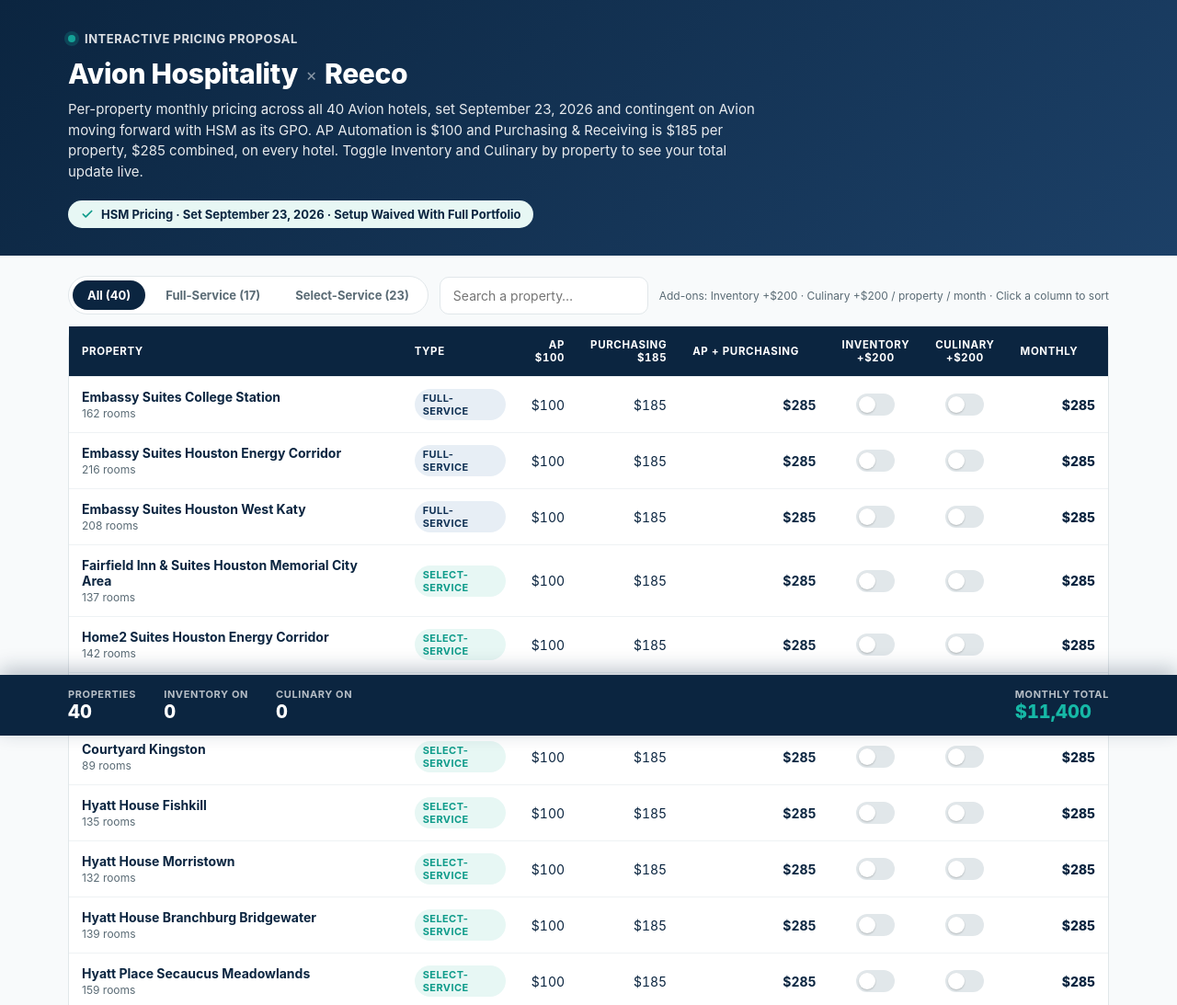
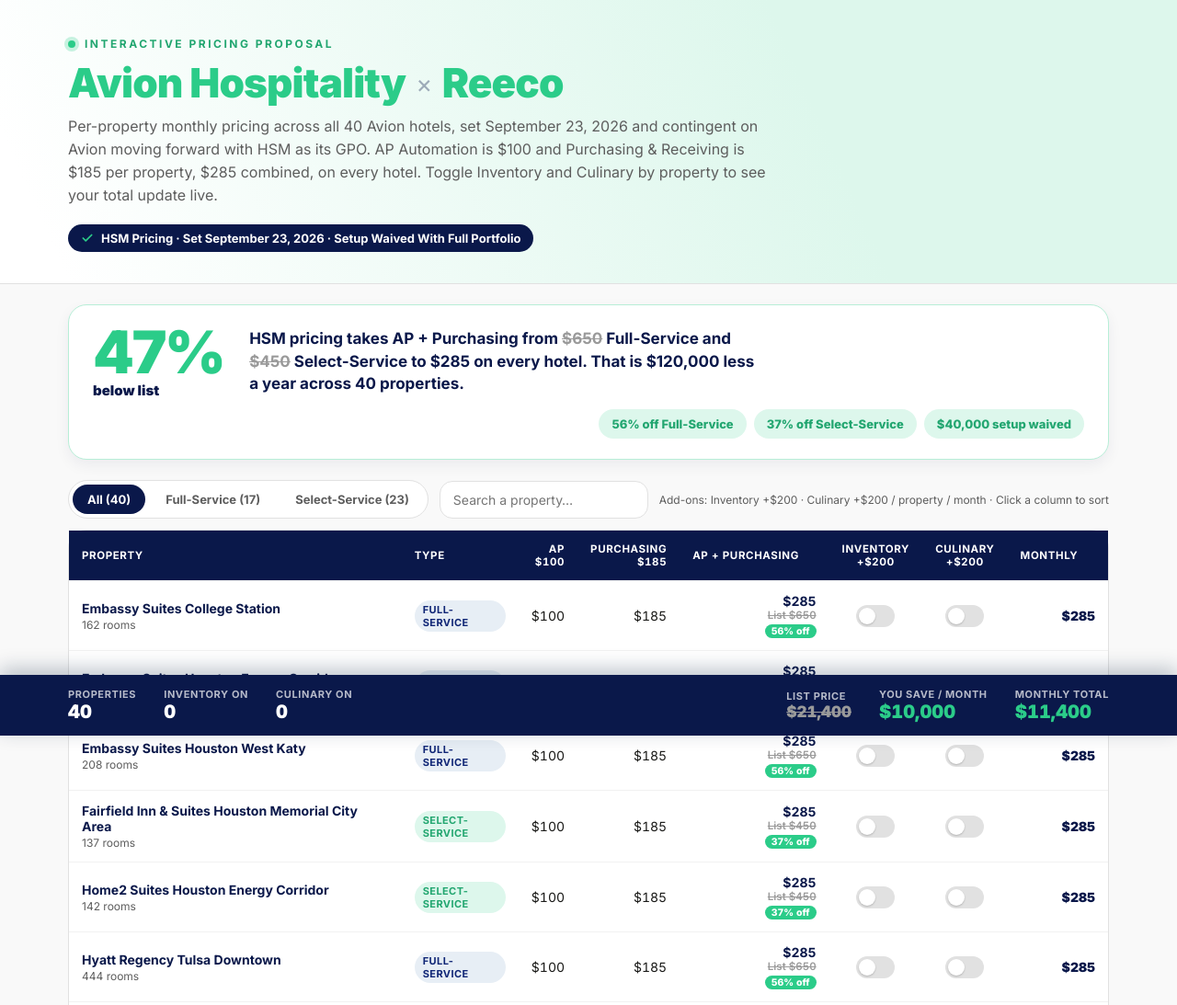
Before and after one commit to zanders-commits/avion-dsr, a plain HTML site: page uploads/AVION_~1.HTM in a window 1280 px wide. Shown: the top 1093 px of the page at 92% size. Drawn offline with Linux system fonts and the light colour scheme.

Commit message:
Pricing tool: Control Room colors, list vs HSM savings emphasis

```diff
--- a/uploads/AVION_~1.HTM
+++ b/uploads/AVION_~1.HTM
@@ -4,31 +4,32 @@
 <meta charset="UTF-8">
 <meta name="viewport" content="width=device-width, initial-scale=1.0">
 <title>Avion Hospitality × Reeco | Per-Property Pricing</title>
+<link rel="preconnect" href="https://fonts.googleapis.com"><link href="https://fonts.googleapis.com/css2?family=Inter:wght@400;500;600;700;800;900&display=swap" rel="stylesheet">
 <style>
 :root{
-  --navy-900:#0B2540; --navy-800:#103154; --navy-700:#1C4067;
-  --mint-700:#0E9B8A; --mint-600:#16B8A6; --mint-100:#E7F7F4; --mint-50:#F2FBFA;
-  --stone-50:#F8FAFB; --stone-100:#EEF2F4; --stone-200:#E1E7EA; --stone-700:#5A6B75;
-  --white:#fff; --ink:#0B2540; --strike:#9AA7AE;
-  --radius-lg:14px; --radius:10px;
-  --fw-regular:400; --fw-medium:500; --fw-bold:700; --fw-black:800;
-  --font-sans:-apple-system,BlinkMacSystemFont,"Segoe UI",Inter,Roboto,Helvetica,Arial,sans-serif;
+  --navy-900:#0A184A; --navy-800:#102676; --navy-700:#1B2F7A;
+  --mint-700:#22A670; --mint-600:#2BCC89; --mint-100:#DDF7EC; --mint-50:#F2FCF8;
+  --stone-50:#F9F9F9; --stone-100:#F1F1F1; --stone-200:#E1E1E1; --stone-700:#5D5D5D;
+  --white:#fff; --ink:#1A1A18; --strike:#9A9A9A;
+  --radius-lg:20px; --radius:14px;
+  --fw-regular:400; --fw-medium:500; --fw-bold:700; --fw-black:900;
+  --font-sans:Inter,-apple-system,BlinkMacSystemFont,"Segoe UI",Roboto,Helvetica,Arial,sans-serif;
 }
 *{box-sizing:border-box}
 body{margin:0;font-family:var(--font-sans);color:var(--ink);background:var(--stone-50);-webkit-font-smoothing:antialiased;padding-bottom:84px}
 .wrap{max-width:1180px;margin:0 auto;padding:0 24px}
-.top{background:linear-gradient(135deg,var(--navy-900),var(--navy-700));color:#fff;padding:34px 0 30px}
+.top{background:linear-gradient(246deg,#DDF7EC 31.45%,#FFFFFF 94.73%);color:var(--navy-900);padding:40px 0 34px;border-bottom:1px solid var(--stone-200)}
 .top .wrap{display:flex;flex-direction:column;gap:6px}
-.brandline{display:flex;align-items:center;gap:10px;font-size:13px;letter-spacing:.5px;opacity:.85;text-transform:uppercase;font-weight:var(--fw-bold)}
-.dot{width:8px;height:8px;border-radius:50%;background:var(--mint-600);box-shadow:0 0 0 4px rgba(22,184,166,.25)}
-h1{margin:6px 0 4px;font-size:30px;font-weight:var(--fw-black);letter-spacing:-.01em}
-h1 em{font-style:normal;opacity:.5;font-weight:var(--fw-regular);font-size:.62em;margin:0 .12em;vertical-align:.18em}
-.sub{font-size:15px;opacity:.9;max-width:760px;line-height:1.5}
-.discount-badge{display:inline-flex;align-items:center;gap:8px;background:var(--mint-100);color:var(--navy-900);font-weight:var(--fw-bold);font-size:13px;padding:7px 14px;border-radius:999px;margin-top:14px;width:max-content;max-width:100%}
-.discount-badge svg{width:14px;height:14px;color:var(--mint-700);flex:none}
+.brandline{display:flex;align-items:center;gap:10px;font-size:12px;letter-spacing:2.5px;color:var(--mint-700);text-transform:uppercase;font-weight:var(--fw-bold)}
+.dot{width:8px;height:8px;border-radius:50%;background:var(--mint-600);box-shadow:0 0 0 4px rgba(43,204,137,.25)}
+h1{margin:6px 0 6px;font-size:44px;font-weight:var(--fw-black);letter-spacing:-.02em;color:var(--mint-600);line-height:1.05}
+h1 em{font-style:normal;opacity:.35;color:var(--navy-900);font-weight:var(--fw-regular);font-size:.62em;margin:0 .12em;vertical-align:.18em}
+.sub{font-size:16px;color:var(--stone-700);max-width:760px;line-height:1.55}
+.discount-badge{display:inline-flex;align-items:center;gap:8px;background:var(--navy-900);color:#fff;font-weight:var(--fw-bold);font-size:13px;padding:7px 14px;border-radius:100px;margin-top:14px;width:max-content;max-width:100%}
+.discount-badge svg{width:14px;height:14px;color:var(--mint-600);flex:none}
 .controls{display:flex;flex-wrap:wrap;gap:12px;align-items:center;margin:22px 0 12px}
-.filters{display:flex;gap:6px;background:var(--white);border:1px solid var(--stone-200);border-radius:999px;padding:4px}
-.filters button{border:none;background:none;font:inherit;font-size:13px;font-weight:var(--fw-bold);color:var(--stone-700);padding:8px 16px;border-radius:999px;cursor:pointer}
+.filters{display:flex;gap:6px;background:var(--white);border:1px solid var(--stone-200);border-radius:100px;padding:4px}
+.filters button{border:none;background:none;font:inherit;font-size:13px;font-weight:var(--fw-bold);color:var(--stone-700);padding:8px 16px;border-radius:100px;cursor:pointer}
 .filters button.active{background:var(--navy-900);color:#fff}
 .search{flex:1;min-width:220px}
 .search input{width:100%;padding:11px 14px;border:1px solid var(--stone-200);border-radius:var(--radius);font:inherit;font-size:14px}
@@ -50,7 +51,7 @@
 tbody tr:hover{background:var(--mint-50)}
 .pname{font-weight:var(--fw-bold);color:var(--navy-900)}
 .pmeta{font-size:12px;color:var(--stone-700);margin-top:2px}
-.tag{display:inline-block;font-size:11px;font-weight:var(--fw-bold);padding:3px 9px;border-radius:999px;text-transform:uppercase;letter-spacing:.4px}
+.tag{display:inline-block;font-size:11px;font-weight:var(--fw-bold);padding:3px 9px;border-radius:100px;text-transform:uppercase;letter-spacing:.4px}
 .tag.F{background:#E7EEF5;color:var(--navy-800)}
 .tag.L{background:var(--mint-100);color:var(--mint-700)}
 .num{text-align:right;font-variant-numeric:tabular-nums}
@@ -58,7 +59,7 @@
 .ctr{text-align:center}
 .switch{position:relative;display:inline-block;width:42px;height:24px}
 .switch input{opacity:0;width:0;height:0}
-.slider{position:absolute;cursor:pointer;inset:0;background:var(--stone-200);transition:.2s;border-radius:999px}
+.slider{position:absolute;cursor:pointer;inset:0;background:var(--stone-200);transition:.2s;border-radius:100px}
 .slider:before{content:"";position:absolute;height:18px;width:18px;left:3px;top:3px;background:#fff;transition:.2s;border-radius:50%;box-shadow:0 1px 2px rgba(0,0,0,.2)}
 .switch input:checked+.slider{background:var(--mint-600)}
 .switch input:checked+.slider:before{transform:translateX(18px)}
@@ -70,8 +71,18 @@
 .setup-strip b{color:var(--navy-900)}
 .strike{color:var(--strike);text-decoration:line-through;font-weight:var(--fw-bold)}
 .free{color:var(--mint-700);font-weight:var(--fw-black)}
-.waiver-pill{display:inline-flex;align-items:center;gap:7px;background:var(--navy-900);color:#fff;font-weight:var(--fw-bold);font-size:12.5px;padding:8px 14px;border-radius:999px}
+.waiver-pill{display:inline-flex;align-items:center;gap:7px;background:var(--navy-900);color:#fff;font-weight:var(--fw-bold);font-size:12.5px;padding:8px 14px;border-radius:100px}
 .waiver-pill svg{width:13px;height:13px;color:var(--mint-600);flex:none}
+.stat .v.was{color:#9A9A9A;text-decoration:line-through;font-size:17px}
+.save-banner{display:flex;flex-wrap:wrap;gap:14px 28px;align-items:center;margin-top:22px;padding:22px 26px;background:#fff;border:1px solid #B7EED7;border-radius:20px;box-shadow:0 6px 16px rgba(10,24,74,.06)}
+.save-banner .big{font-size:64px;font-weight:900;color:var(--mint-600);letter-spacing:-.04em;line-height:.9}
+.save-banner .big small{display:block;font-size:15px;color:var(--navy-900);letter-spacing:0;margin-top:6px}
+.save-banner .txt{font-size:17px;font-weight:700;color:var(--navy-900);line-height:1.45;max-width:560px}
+.save-banner .txt s{color:#9A9A9A}
+.save-banner .chips{display:flex;flex-wrap:wrap;gap:8px;margin-left:auto}
+.save-banner .chip{background:var(--mint-100);color:var(--mint-700);font-weight:800;font-size:13px;padding:8px 14px;border-radius:100px}
+.was-list{display:block;font-size:11.5px;color:#9A9A9A;text-decoration:line-through;font-weight:600}
+.offp{display:inline-block;font-size:10.5px;font-weight:800;color:#fff;background:var(--mint-600);padding:1px 7px;border-radius:100px;margin-top:3px}
 .summary{position:fixed;left:0;right:0;bottom:0;background:var(--navy-900);color:#fff;box-shadow:0 -6px 22px rgba(11,37,64,.28);z-index:20}
 .summary .wrap{display:flex;flex-wrap:wrap;align-items:center;gap:30px;padding:14px 24px}
 .stat .k{font-size:11px;text-transform:uppercase;letter-spacing:.6px;opacity:.7;font-weight:var(--fw-bold)}
@@ -102,6 +113,11 @@
 </header>
 
 <div class="wrap">
+  <div class="save-banner">
+    <div class="big">47%<small>below list</small></div>
+    <div class="txt">HSM pricing takes AP + Purchasing from <s>$650</s> Full-Service and <s>$450</s> Select-Service to $285 on every hotel. That is $120,000 less a year across 40 properties.</div>
+    <div class="chips"><span class="chip">56% off Full-Service</span><span class="chip">37% off Select-Service</span><span class="chip">$40,000 setup waived</span></div>
+  </div>
   <div class="controls">
     <div class="filters">
       <button data-f="all" class="active">All (40)</button>
@@ -152,6 +168,8 @@
     <div class="stat"><div class="k">Inventory On</div><div class="v" id="s-inv">0</div></div>
     <div class="stat"><div class="k">Culinary On</div><div class="v" id="s-cul">0</div></div>
     <div class="spacer"></div>
+    <div class="stat"><div class="k">List Price</div><div class="v was" id="s-list">$0</div></div>
+    <div class="stat"><div class="k">You Save / Month</div><div class="v mint" id="s-save">$0</div></div>
     <div class="stat"><div class="k">Monthly Total</div><div class="v mint" id="s-monthly">$0</div></div>
   </div>
 </div>
@@ -201,7 +219,9 @@
 ["Hilton DFW Lakes Executive Conference Center","F",397],
 ["Hilton Garden Inn Austin Downtown","L",254]
 ];
-var state=DATA.map(function(d){return {name:d[0],type:d[1],rooms:d[2],base:d[1]==="F"?FS:SS,inv:false,cul:false};});
+var LIST_FS=650, LIST_SS=450, LIST_ADD=250;
+var state=DATA.map(function(d){return {name:d[0],type:d[1],rooms:d[2],base:d[1]==="F"?FS:SS,list:d[1]==="F"?LIST_FS:LIST_SS,inv:false,cul:false};});
+function rowList(s){return s.list+(s.inv?LIST_ADD:0)+(s.cul?LIST_ADD:0);}
 var fmt=function(n){return "$"+n.toLocaleString("en-US");};
 function rowTotal(s){return s.base+(s.inv?INV:0)+(s.cul?CUL:0);}
 var sortKey=null, sortDir=1;
@@ -226,7 +246,7 @@
       '<td><span class="tag '+s.type+'">'+(s.type==="F"?"Full-Service":"Select-Service")+'</span></td>'+
       '<td class="num">'+fmt(AP)+'</td>'+
       '<td class="num">'+fmt(PUR)+'</td>'+
-      '<td class="num base">'+fmt(s.base)+'</td>'+
+      '<td class="num base">'+fmt(s.base)+'<span class="was-list">List '+fmt(s.list)+'</span><span class="offp">'+Math.round((1-s.base/s.list)*100)+'% off</span></td>'+
       '<td class="ctr"><label class="switch"><input type="checkbox" data-i="'+i+'" data-m="inv" '+(s.inv?"checked":"")+'><span class="slider"></span></label></td>'+
       '<td class="ctr"><label class="switch"><input type="checkbox" data-i="'+i+'" data-m="cul" '+(s.cul?"checked":"")+'><span class="slider"></span></label>'+
         '<select class="pos '+(s.cul?"show":"")+'" data-pos="'+i+'">'+POS.map(function(p){return '<option>'+p+'</option>';}).join("")+'</select></td>'+
@@ -241,8 +261,10 @@
   });
 }
 function summary(){
-  var props=0,inv=0,cul=0,monthly=0;
-  state.forEach(function(s){props++;if(s.inv)inv++;if(s.cul)cul++;monthly+=rowTotal(s);});
+  var props=0,inv=0,cul=0,monthly=0,list=0;
+  state.forEach(function(s){props++;if(s.inv)inv++;if(s.cul)cul++;monthly+=rowTotal(s);list+=rowList(s);});
+  document.getElementById("s-list").textContent=fmt(list);
+  document.getElementById("s-save").textContent=fmt(list-monthly);
   document.getElementById("s-props").textContent=props;
   document.getElementById("s-inv").textContent=inv;
   document.getElementById("s-cul").textContent=cul;
```
